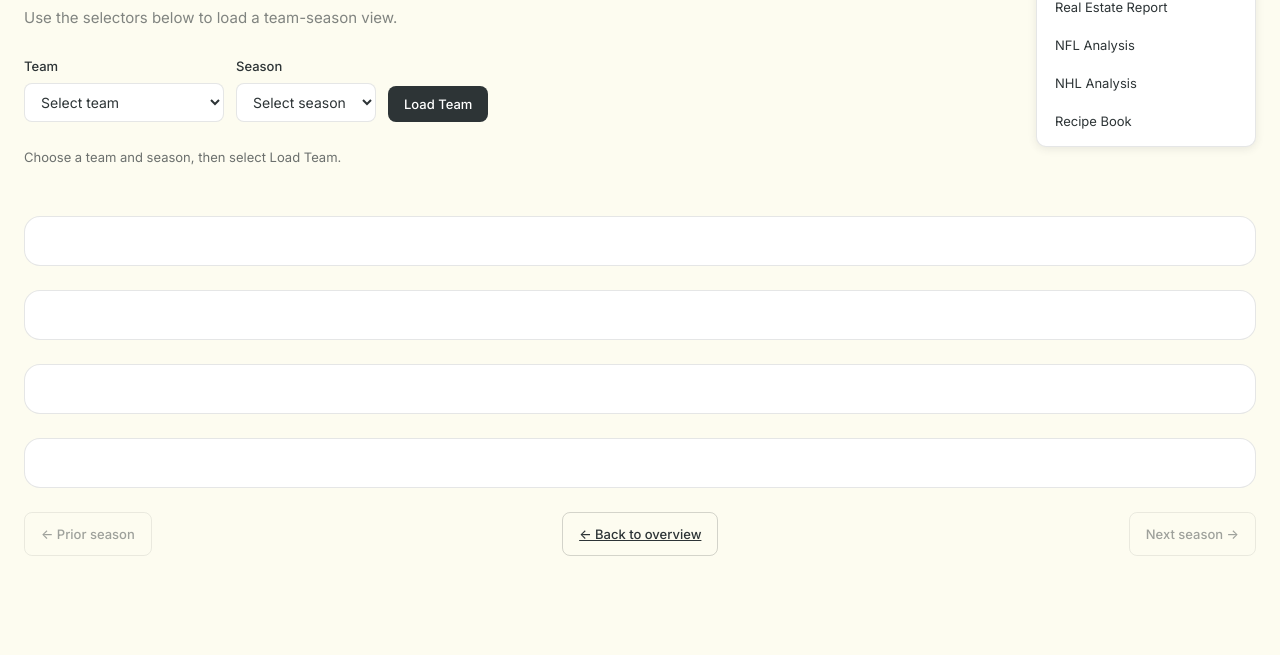
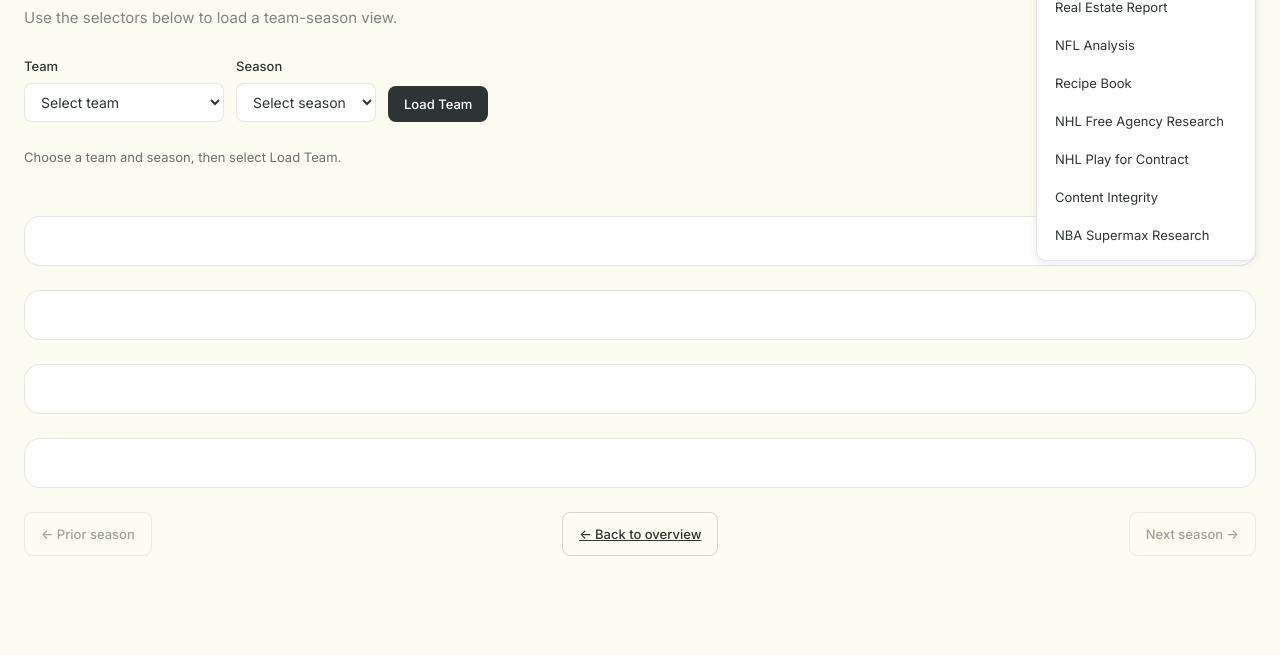
Before and after one commit to rmallorybpc/nhl-free-agency-research, a website: page dashboard/src/team.html in a window 1280 px wide. Both pictures are taken after a click on the button "TMG Tool Suite". Shown: the part 145-800 px from the top of the page. Drawn offline with Linux system fonts and the light colour scheme.

Commit message:
feat: add new tools to navigation links in multiple HTML files

```diff
--- a/dashboard/src/team.html
+++ b/dashboard/src/team.html
@@ -211,10 +211,16 @@
            target="_blank" rel="noopener noreferrer" role="menuitem">Real Estate Report</a>
         <a href="https://rmallorybpc.github.io/nflanalysis/dashboard/src/"
            target="_blank" rel="noopener noreferrer" role="menuitem">NFL Analysis</a>
-        <a href="https://rmallorybpc.github.io/nhl-free-agency-research/"
-           target="_blank" rel="noopener noreferrer" role="menuitem">NHL Analysis</a>
         <a href="https://rmallorybpc.github.io/recipes/"
            target="_blank" rel="noopener noreferrer" role="menuitem">Recipe Book</a>
+        <a href="https://rmallorybpc.github.io/nhl-free-agency-research/"
+          target="_blank" rel="noopener noreferrer" role="menuitem">NHL Free Agency Research</a>
+        <a href="https://rmallorybpc.github.io/nhl-play-for-contract/"
+          target="_blank" rel="noopener noreferrer" role="menuitem">NHL Play for Contract</a>
+        <a href="https://content-integrity-audit.pages.dev/"
+          target="_blank" rel="noopener noreferrer" role="menuitem">Content Integrity</a>
+        <a href="https://rmallorybpc.github.io/nba-research-project/"
+          target="_blank" rel="noopener noreferrer" role="menuitem">NBA Supermax Research</a>
       </div>
     </div>
   </nav>
```
Also changed, not shown: TMG-BRAND-GUIDE.md (+4 -1 lines), dashboard/src/audit.html (+8 -2 lines), dashboard/src/explorer.html (+8 -2 lines), dashboard/src/findings.html (+8 -2 lines), dashboard/src/forecast.html (+8 -2 lines), dashboard/src/index.html (+8 -2 lines), dashboard/src/welcome.html (+8 -2 lines).
